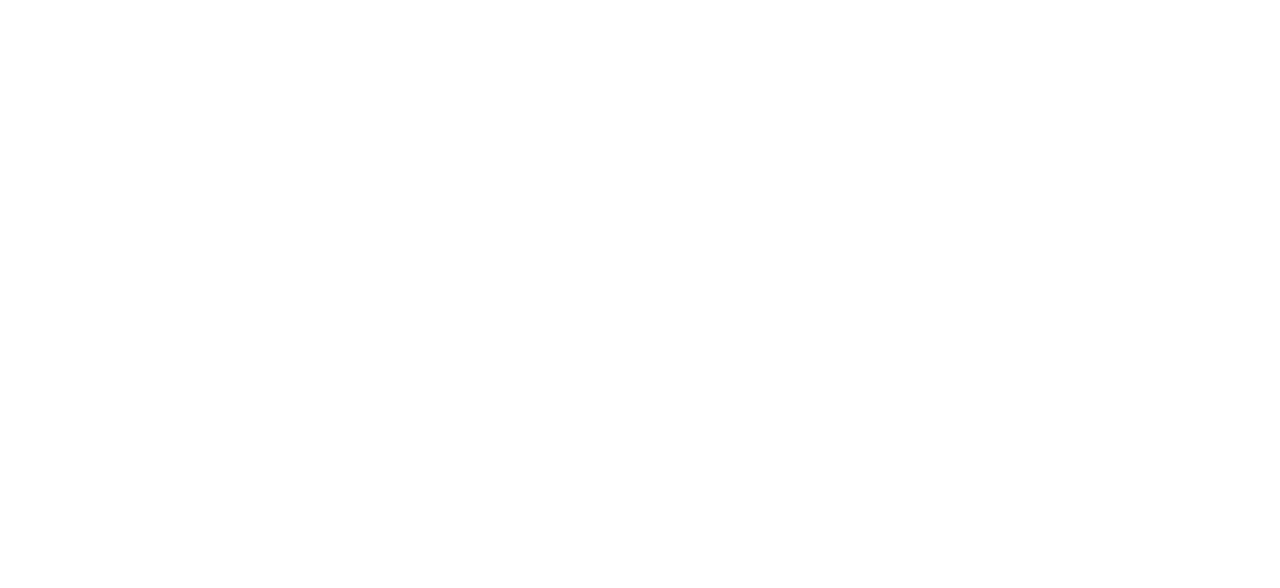
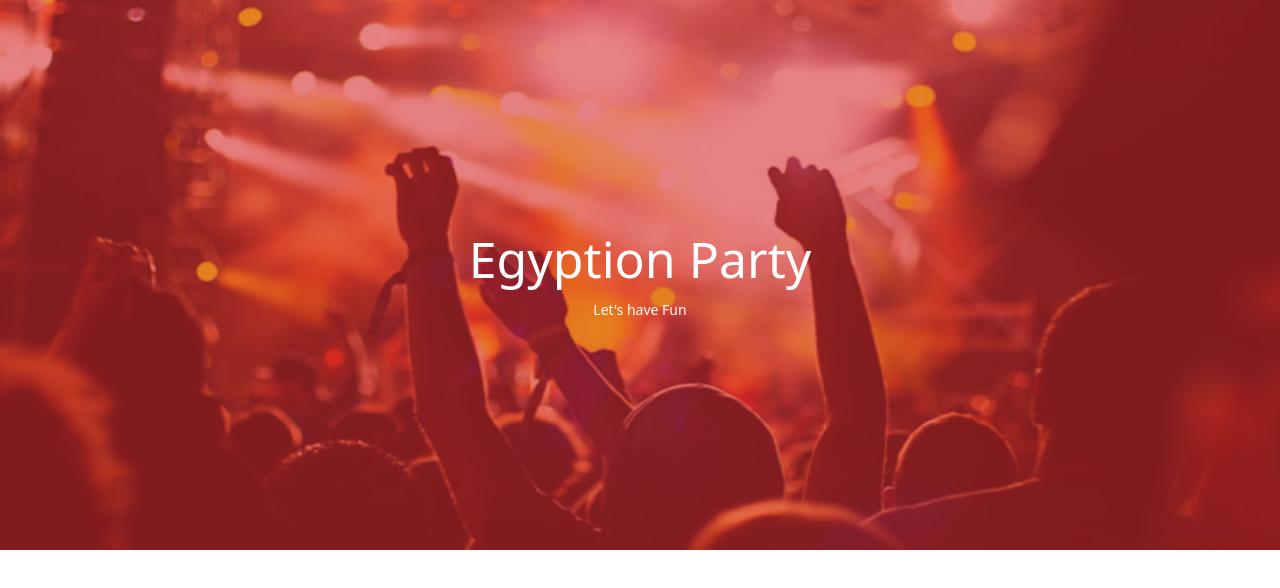
Before and after one commit to mostafaAboelhadid/party, a plain HTML site: page index.html in a window 1280 px wide. Drawn offline with Linux system fonts and the light colour scheme.

Commit message:
add header

```diff
--- a/css/style.css
+++ b/css/style.css
@@ -0,0 +1,20 @@
+#home .home-bg{
+    background-image: url(../images/events-heavenly-header.jpg);
+    background-size: 100% 100%;
+    width: 100%;
+    height: 550px;
+    position: relative;
+
+}
+.layer{
+    position: absolute;
+    top: 0;
+    left: 0;
+    width: 100%;
+    height: 100%;
+    background-color: rgba(214, 46, 51, 0.6);
+}
+h1{
+    font-size: 50px;
+    font-weight: 400;
+}
--- a/index.html
+++ b/index.html
@@ -1,5 +1,6 @@
 <!DOCTYPE html>
 <html lang="en">
+
 <head>
     <meta charset="UTF-8">
     <meta http-equiv="X-UA-Compatible" content="IE=edge">
@@ -9,14 +10,25 @@
     <link rel="stylesheet" href="./css/bootstrap.min.css">
     <link rel="stylesheet" href="./css/all.min.css">
     <link rel="stylesheet" href="./css/style.css">
-    <title>...</title>
+    <title>party</title>
 </head>
+
 <body>
 
-
+    <header id="home">
+        <div class="home-bg">
+            <div class="layer d-flex justify-content-center align-items-center text-white">
+                <div class=" text-center">
+                    <h1>Egyption Party</h1>
+                    <small>Let's have Fun</small>
+                </div>
+            </div>
+        </div>
+    </header>
 
     <script src="./js/jquery-3.6.3.min.js"></script>
     <script src="./js/bootstrap.bundle.min.js"></script>
     <script src="./js/main.js"></script>
 </body>
+
 </html>
```
